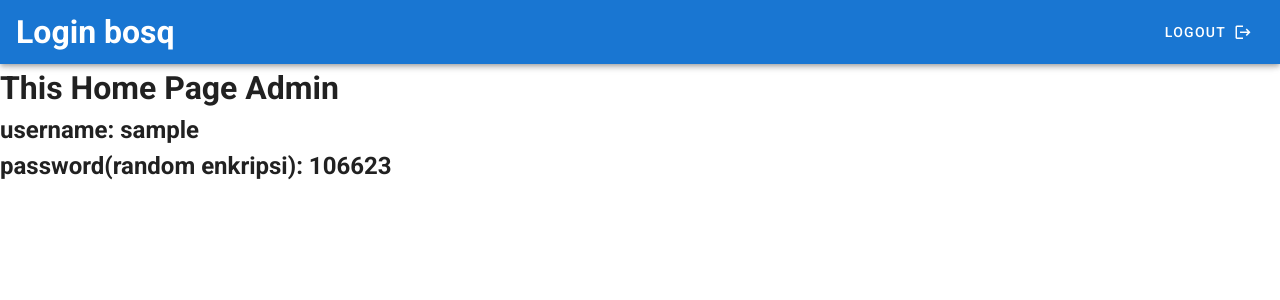
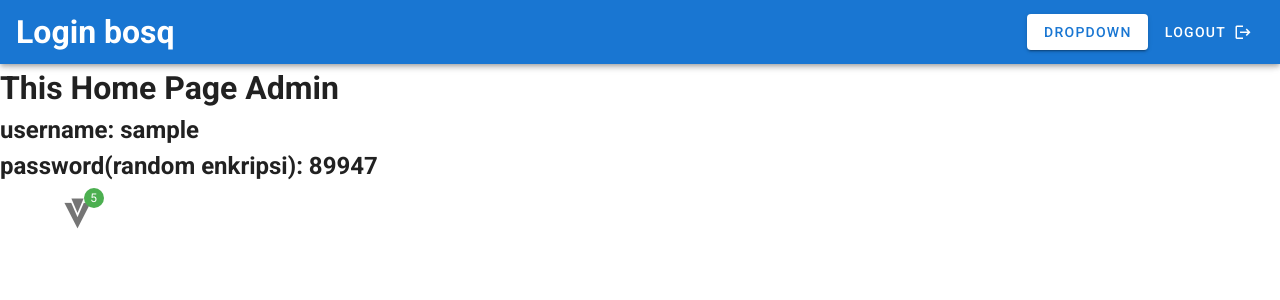
Before and after one commit to hdinjos/protect-routing-vue, a Vue app: page /admin in a window 1280 px wide. Shown: the top 300 px of the page. Built offline with nearby package versions, Linux system fonts and the light colour scheme; sample sign-in values are in the browser's storage; what vue-stripe-menu would draw is missing.

Commit message:
tambah menu dropdown

```diff
--- a/src/App.vue
+++ b/src/App.vue
@@ -26,6 +26,7 @@
         <span class="mr-2">Logout</span>
 
       </v-btn> -->
+      <Menu />
 
       <DialogOff v-if="getuser"/>
     </v-app-bar>
@@ -40,6 +41,7 @@
 <script>
 // import HelloWorld from './components/HelloWorld';
 import DialogOff from "./components/DialogOff";
+import Menu from './components/Menu';
 
 export default {
   name: 'App',
@@ -53,7 +55,7 @@ export default {
   },
   components: {
     // HelloWorld,
-    DialogOff
+    DialogOff, Menu
   },
   methods: {
 
--- /dev/null
+++ b/src/components/Menu.vue
@@ -0,0 +1,37 @@
+<template>
+  <div>
+    <v-menu offset-y>
+      <template v-slot:activator="{ on, attrs }">
+        <v-btn
+          color="white"
+          dark
+          v-bind="attrs"
+          v-on="on"
+          class="primary--text"
+        >
+          Dropdown
+        </v-btn>
+      </template>
+      <v-list>
+        <v-list-item v-for="(item, index) in items" :key="index">
+          <v-list-item-title>{{ item.title }}</v-list-item-title>
+        </v-list-item>
+      </v-list>
+    </v-menu>
+  </div>
+</template>
+
+<script>
+export default {
+  data: () => ({
+    items: [
+      { title: "Click Me" },
+      { title: "Click Me" },
+      { title: "Click Me" },
+      { title: "Click Me 2" },
+    ],
+  }),
+};
+</script>
+
+<style></style>
--- a/src/views/Admin.vue
+++ b/src/views/Admin.vue
@@ -1,14 +1,26 @@
 <template>
   <div>
-  <h1>This Home Page Admin</h1>
-  <h2>username: {{ $store.state.admin.user.username }}</h2>
-  <h2>password(random enkripsi): {{ Math.floor(Math.random($store.state.admin.user.password) * 1000000) }}</h2>
+    <h1>This Home Page Admin</h1>
+    <h2>username: {{ $store.state.admin.user.username }}</h2>
+    <h2>
+      password(random enkripsi):
+      {{ Math.floor(Math.random($store.state.admin.user.password) * 1000000) }}
+    </h2>
+    <v-container>
+        <v-badge content="5" value="5" color="green" overlap>
+          <v-icon large> mdi-vuetify </v-icon>
+        </v-badge>
+    </v-container>
   </div>
 </template>
 
 <script>
 export default {
-
+  data: () => {
+    return {
+      messages: 0,
+    };
+  },
 };
 </script>
 
```
